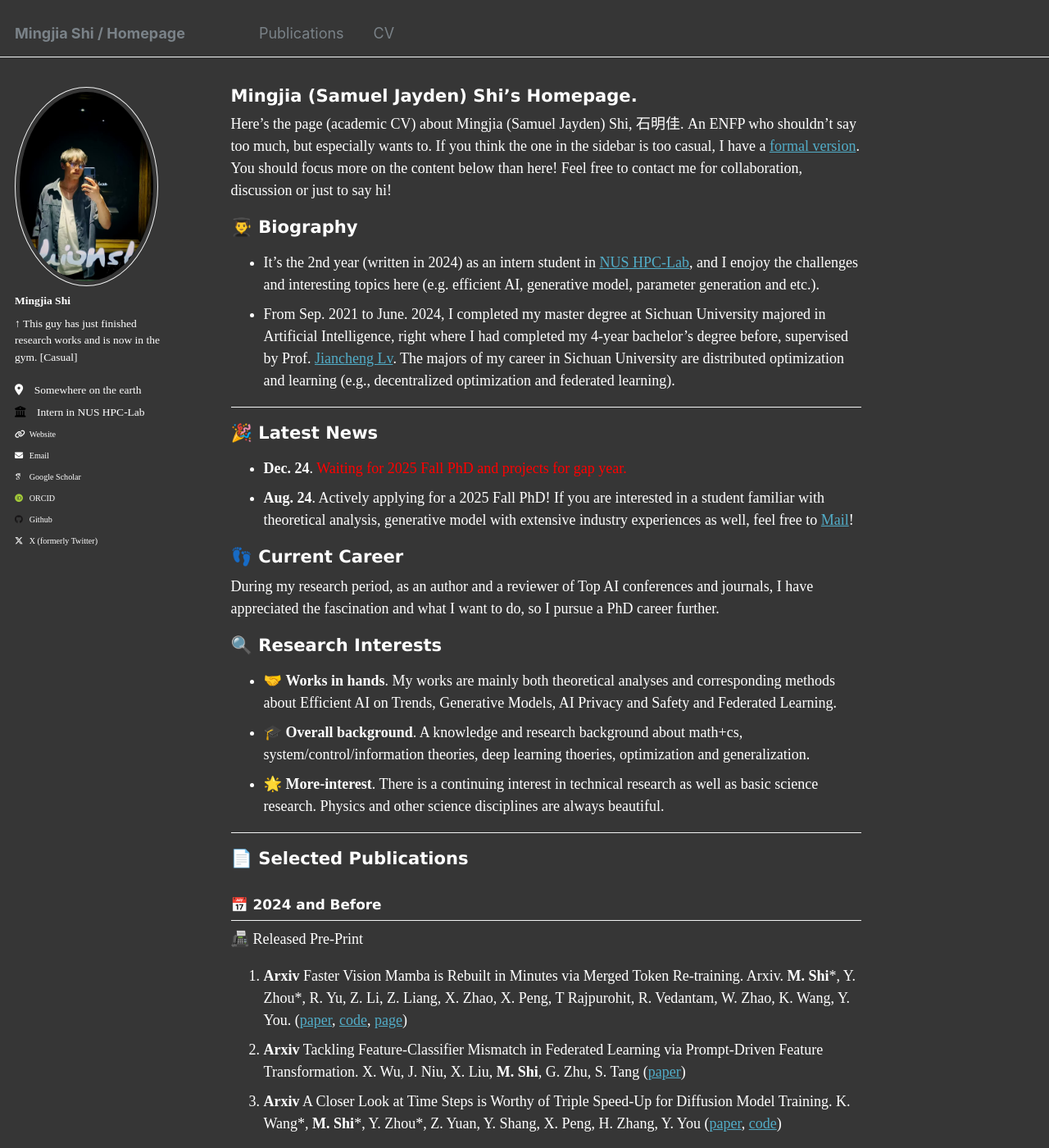
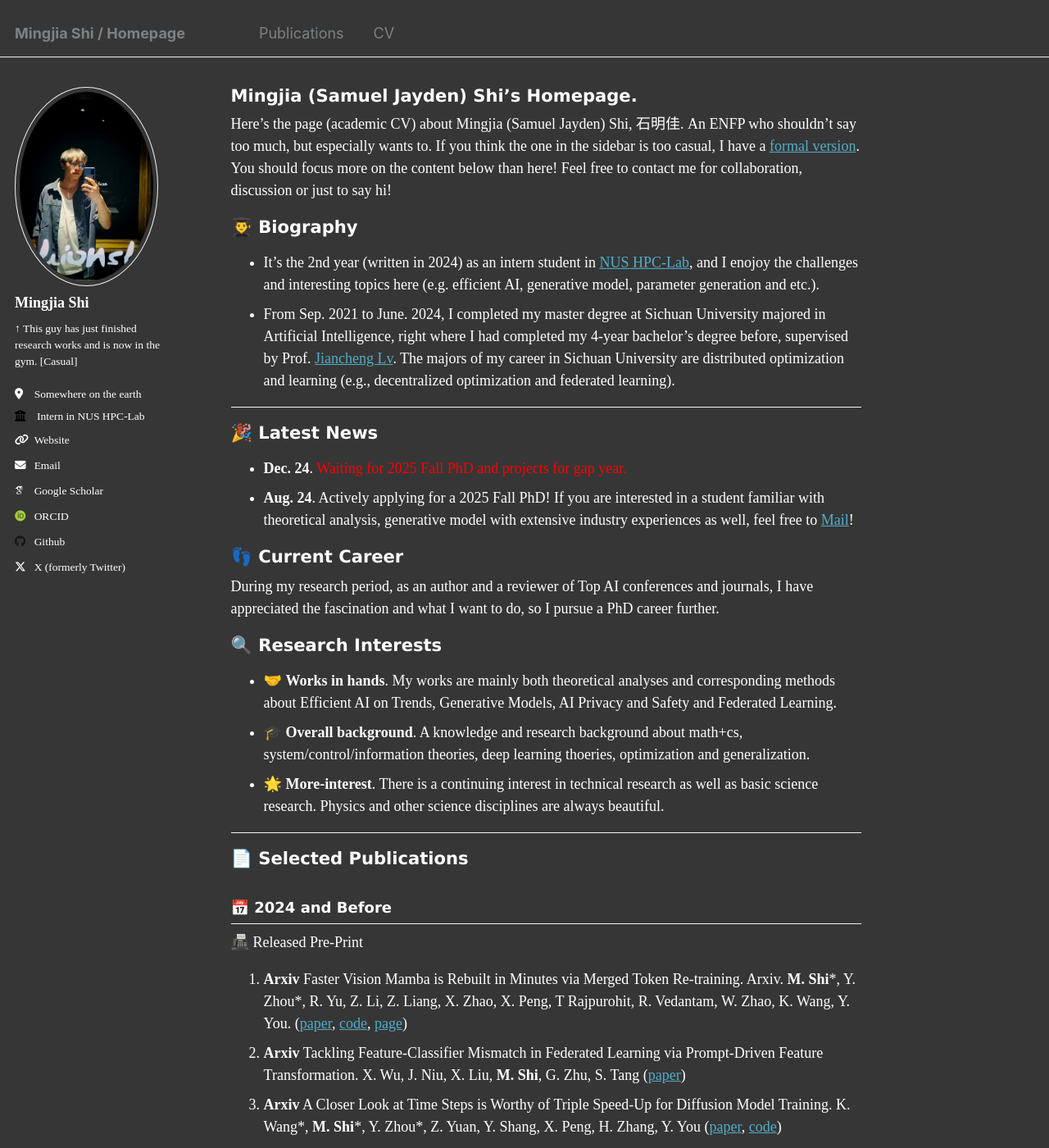
Before and after one commit to BDeMo/homepage, a Jekyll site: the page built from _pages/about.md, in a window 1280 px wide and 1400 px high. Shown: the whole window at 82% size. Built offline with Jekyll 4.4.1, drawn with Linux system fonts in a browser that asks for light colours; some web fonts are replaced.

Commit message:
Update fonts

```diff
--- a/_sass/_variables.scss
+++ b/_sass/_variables.scss
@@ -33,7 +33,7 @@ $garamond                   : Garamond, serif;
 
 // customized font
 $my_font                    : $google, $bodoni;
-$my_header_font             : Geneva, Garamond, "Lucida Bright", $monospace;
+$my_header_font             : Geneva, Garamond, "Lucida Bright", $garamond;
 
 $sidebar_font               : $my_font;
 $navigator_font             : $my_font;
@@ -49,9 +49,10 @@ $type-size-2                : 1.464em;  // ~31.248px * 0.75
 // $type-size-3                : 1.563em;  // ~25.008px
 $type-size-3                : 1.172em;  // ~25.008px * 0.75
 // $type-size-4                : 1.25em;   // ~20px
-$type-size-4                : 0.937em;   // ~20px * 0.75
-// $type-size-5                : 1em;      // ~16px
-$type-size-5                : 0.750em;      // ~16px * 0.75
+// $type-size-4                : 0.937em;   // ~20px * 0.75
+$type-size-4                : 1em;   // ~20px * 0.75
+$type-size-5                : 1em;      // ~16px
+// $type-size-5                : 0.750em;      // ~16px * 0.75
 $type-size-6                : 0.75em;   // ~12px
 // $type-size-6                : 0.562em;   // ~12px * 0.75
 $type-size-7                : 0.6875em; // ~11px
```
